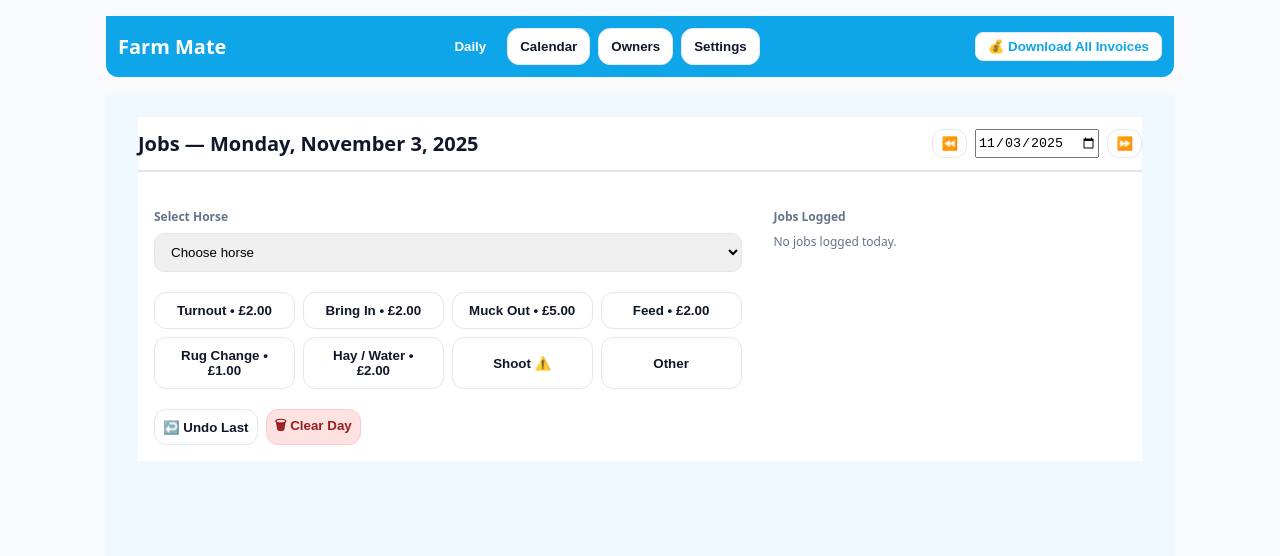
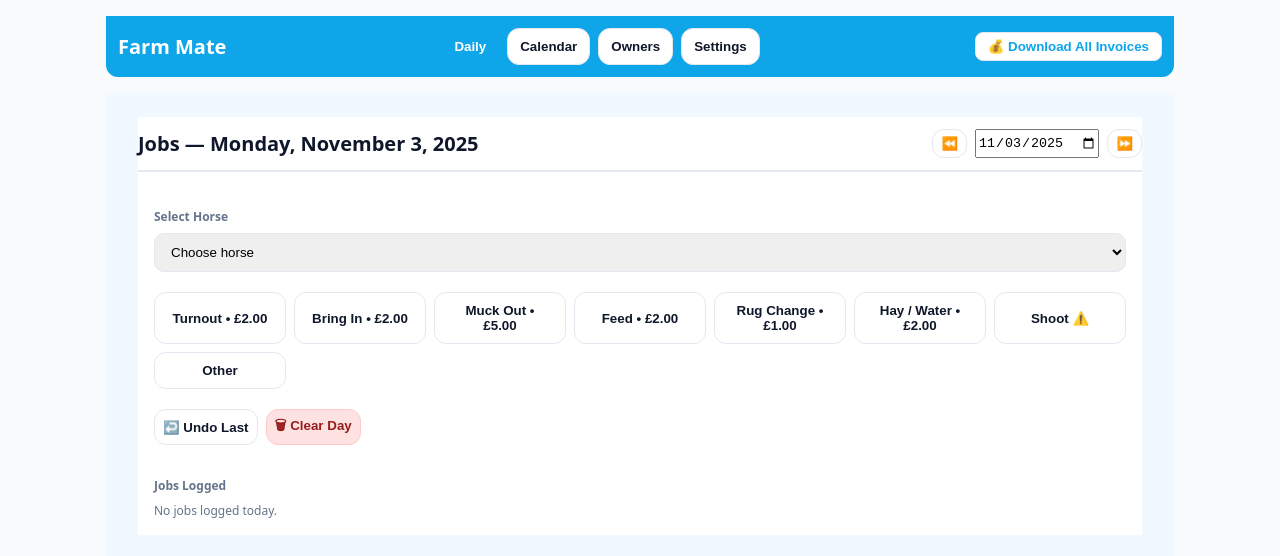
Before and after one commit to RapiDic3/farm-mate, a React (Vite) app: page / in a window 1280 px wide. Shown: the top 556 px of the page. Built offline with nearby package versions, Linux system fonts and the light colour scheme; the HTML template or start-up script is replaced by a standard one.

Commit message:
Update App.jsx

```diff
--- a/src/App.jsx
+++ b/src/App.jsx
@@ -574,17 +574,18 @@ const DayModal = ({ iso, onClose }) => {
           </div>
 
           {/* Two-column layout */}
+       {/* Single-column layout */}
 <div
   className="content"
   style={{
-              display: "grid",
-              gridTemplateColumns: "2fr 1.2fr",
+    display: "flex",
+    flexDirection: "column",
     gap: "32px",
-              alignItems: "start",
+    alignItems: "stretch",
     marginTop: "20px",
   }}
 >
-            {/* LEFT SIDE — Add Jobs */}
+  {/* JOB ENTRY SECTION */}
   <div className="stack">
     <div className="muted small" style={{ fontWeight: 700 }}>
       Select Horse
@@ -610,11 +611,7 @@ const DayModal = ({ iso, onClose }) => {
       }}
     >
       {jobs.map((j) => (
-                  <button
-                    key={j.key}
-                    className="btn"
-                    onClick={() => logJob(activeHorseId, j)}
-                  >
+        <button key={j.key} className="btn" onClick={() => logJob(activeHorseId, j)}>
           {j.label}
           {j.price ? ` • ${GBP.format(j.price)}` : ""}
         </button>
@@ -631,7 +628,7 @@ const DayModal = ({ iso, onClose }) => {
     </div>
   </div>
 
-            {/* RIGHT SIDE — Job Logs, Invoice, and Paid History */}
+  {/* JOB LIST + TOTAL */}
   <div className="stack">
     <div className="muted small" style={{ fontWeight: 700 }}>
       Jobs Logged
@@ -658,10 +655,7 @@ const DayModal = ({ iso, onClose }) => {
           </div>
           <div className="hstack">
             <div className="badge">{GBP.format(l.price)}</div>
-                      <button
-                        className="btn sm danger"
-                        onClick={() => removeLog(l.id)}
-                      >
+            <button className="btn sm danger" onClick={() => removeLog(l.id)}>
               🗑
             </button>
           </div>
@@ -683,14 +677,19 @@ const DayModal = ({ iso, onClose }) => {
         </button>
       </>
     )}
+  </div>
+</div>
 
-              {/* INVOICE LIST */}
+{/* INVOICES BOX AT BOTTOM */}
 {invoices.length > 0 && (
   <div
     style={{
-                    borderTop: "1px solid #e2e8f0",
-                    marginTop: "20px",
-                    paddingTop: "10px",
+      borderTop: "2px solid #e2e8f0",
+      marginTop: "30px",
+      paddingTop: "20px",
+      background: "#fff",
+      borderRadius: "12px",
+      padding: "16px",
     }}
   >
     <div
@@ -765,8 +764,7 @@ const DayModal = ({ iso, onClose }) => {
     ))}
   </div>
 )}
-            </div>
-          </div>
+
         </section>
       </div>
     );
```
Lines whose indentation alone changed are shown as unchanged.
